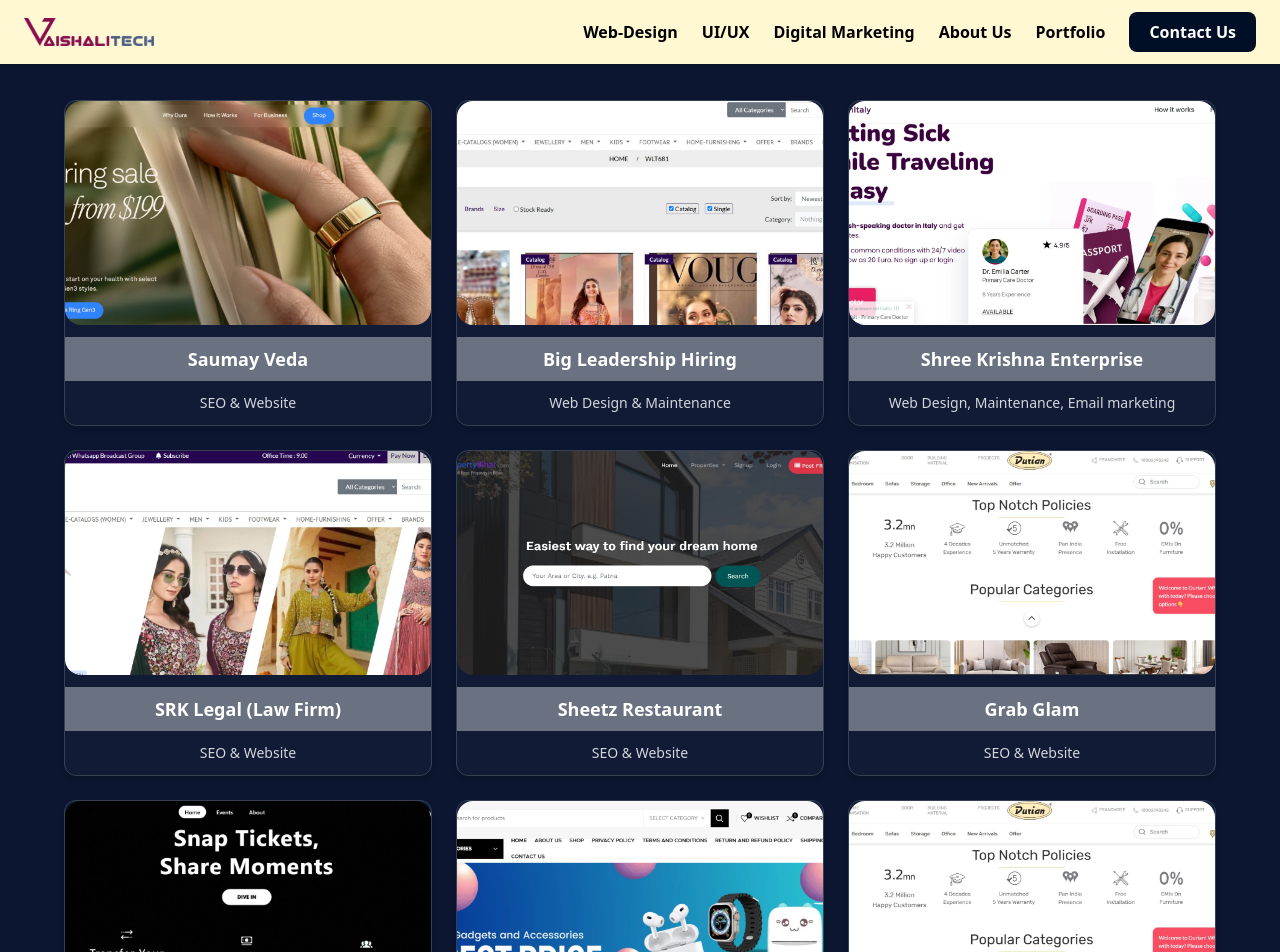
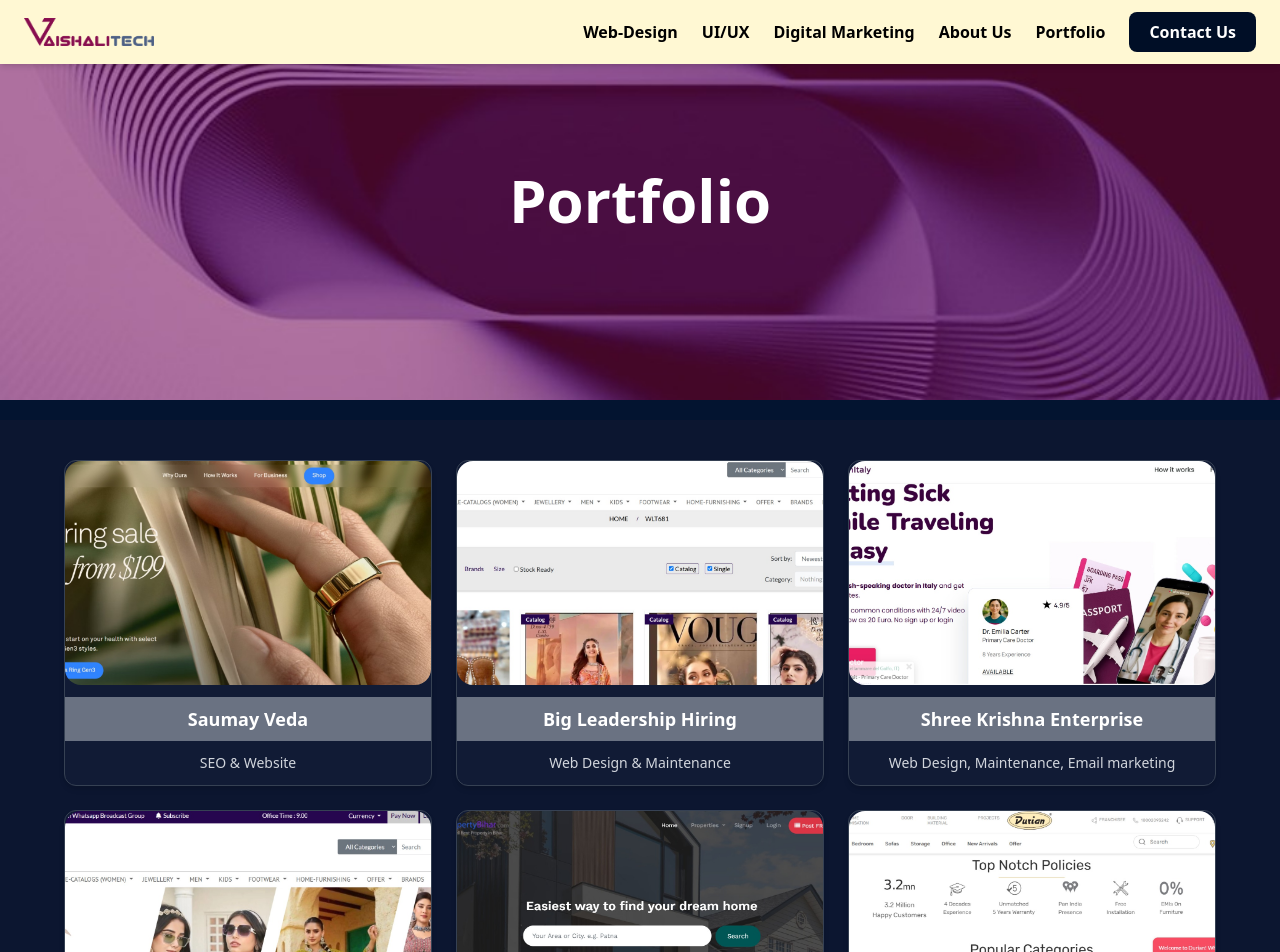
Before and after one commit to ankitWork2001/portfolio, a React (Vite) app: page /portfolio in a window 1280 px wide. Shown: the top 952 px of the page. Built offline with nearby package versions, Linux system fonts and the light colour scheme.

Commit message:
update portfolio  page

```diff
--- a/src/pages/Portfolio.jsx
+++ b/src/pages/Portfolio.jsx
@@ -8,6 +8,7 @@
 import image6 from '../assets/portfolio_imgs/6.jpg'
 import image7 from '../assets/portfolio_imgs/7.jpg'
 import image8 from '../assets/portfolio_imgs/8.jpg'
+import bg from '../assets/portfolio_imgs/bg1.jpg'
 
 const projects = [
   {
@@ -59,18 +60,24 @@
 
 const Portfolio = () => {
   return (
-    <div className="min-h-screen mt-15 w-full overflow-y-auto bg-[#0c1630] px-4 py-10">
+    <div>
+
+      <section className='w-full lg:h-[25rem] md:h-[10rem] h-[6rem] flex justify-center items-center mt-13 md:mt-10 lg:mt-0 bg-center bg-cover' style={{ backgroundImage: `url(${bg})` }}>
+          <span className='md:text-6xl text-2xl font-semibold text-center text-white'>Portfolio</span>
+        </section>
+    <section>
+    <div className="min-h-screen md:mt-5 w-full overflow-y-auto bg-[#0c1630] px-4 py-10">
       <div className="grid grid-cols-1 sm:grid-cols-2 md:grid-cols-3 gap-6 max-w-6xl mx-auto">
         {projects.map((project, index) => (
           <div
-            key={index}
-            className="bg-[#111b35] hover:-scale-[1.1] transition duration-400 flex flex-col gap-3 rounded-xl overflow-hidden shadow-md border border-gray-700 text-white"
+          key={index}
+          className="bg-[#111b35] hover:-scale-[1.1] transition duration-400 flex flex-col gap-3 rounded-xl overflow-hidden shadow-md border border-gray-700 text-white"
           >
             {project.image ? (
               <img
-                src={project.image}
-                alt={project.title}
-                className="w-full h-56 object-cover rounded-2xl"
+              src={project.image}
+              alt={project.title}
+              className="w-full h-56 object-cover rounded-2xl"
               />
             ) : (
               <div className="w-full h-40 bg-purple-900 flex items-center justify-center">
@@ -104,6 +111,8 @@
         </Link>
       </div>
     </div>
+    </section>
+    </div>
   );
 };
 
```
Also changed, not shown: src/assets/portfolio_imgs/bg1.jpg (added).
